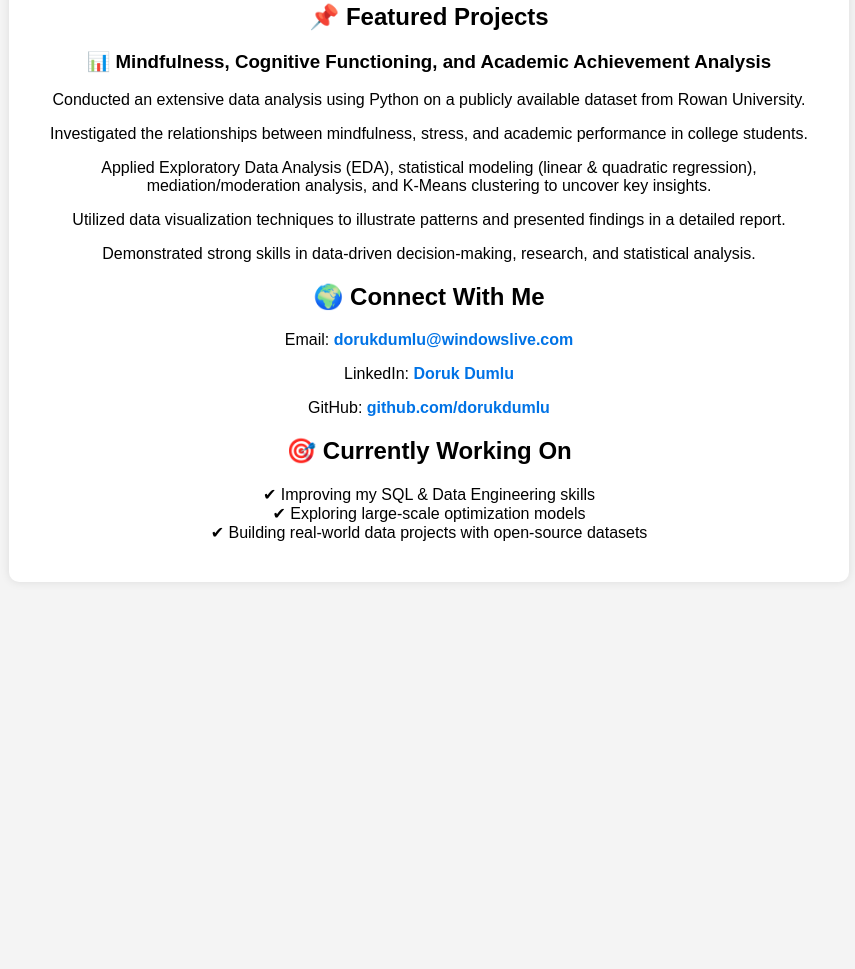
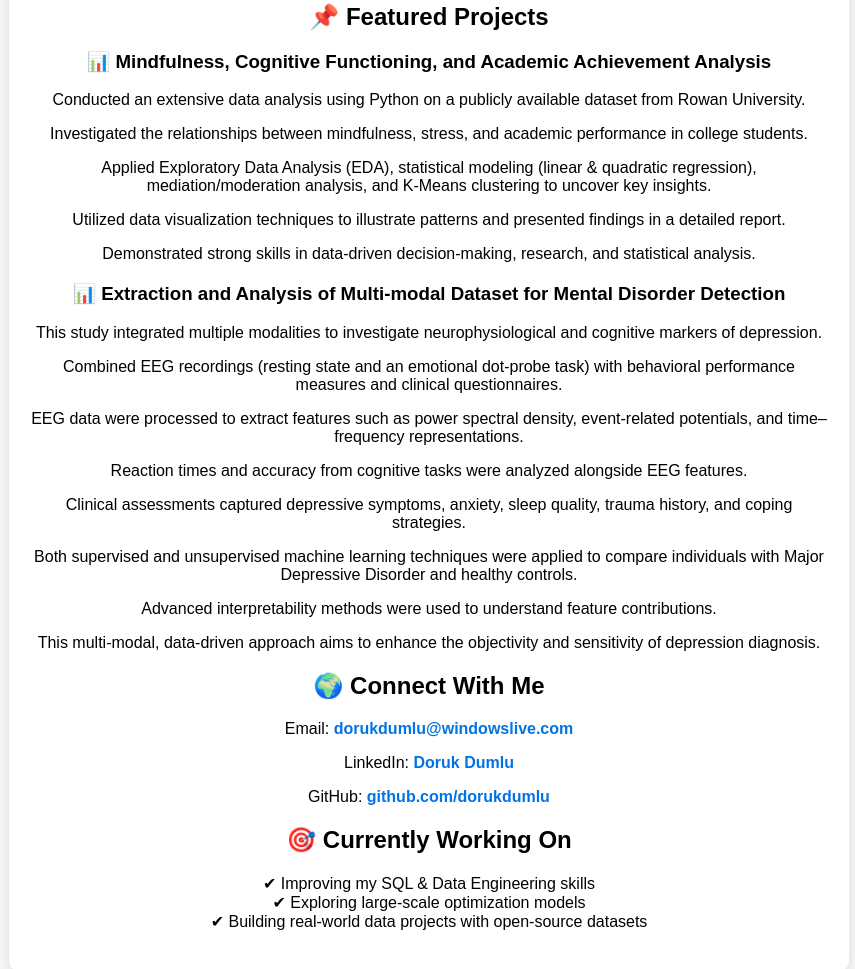
Before and after one commit to dorukdumlu/dorukdumlu.github.io, a plain HTML site: page index.html in a window 1280 px wide. Shown: the part 732-1701 px from the top of the page, without its empty margins (211-1066 px from the left). Before the commit the page ends 1342 px from the top, so only its background shows below. Drawn offline with Linux system fonts and the light colour scheme.

Commit message:
Update index.html

```diff
--- a/index.html
+++ b/index.html
@@ -48,6 +48,16 @@
             <p>Demonstrated strong skills in data-driven decision-making, research, and statistical analysis.</p>
         </div>
 
+             <h3>📊 Extraction and Analysis of Multi-modal Dataset for Mental Disorder Detection</h3>
+             <p>This study integrated multiple modalities to investigate neurophysiological and cognitive markers of depression.
+             <p>Combined EEG recordings (resting state and an emotional dot-probe task) with behavioral performance measures and clinical questionnaires.</p>
+             <p>EEG data were processed to extract features such as power spectral density, event-related potentials, and time–frequency representations.</p>
+             <p>Reaction times and accuracy from cognitive tasks were analyzed alongside EEG features.</p>
+             <p>Clinical assessments captured depressive symptoms, anxiety, sleep quality, trauma history, and coping strategies.</p>
+             <p>Both supervised and unsupervised machine learning techniques were applied to compare individuals with Major Depressive Disorder and healthy controls.</p>
+             <p>Advanced interpretability methods were used to understand feature contributions.</p>
+             <p>This multi-modal, data-driven approach aims to enhance the objectivity and sensitivity of depression diagnosis.</p>
+
         <div class="section">
             <h2>🌍 Connect With Me</h2>
             <p>Email: <a href="mailto:dorukdumlu@windowslive.com">dorukdumlu@windowslive.com</a></p>
```
